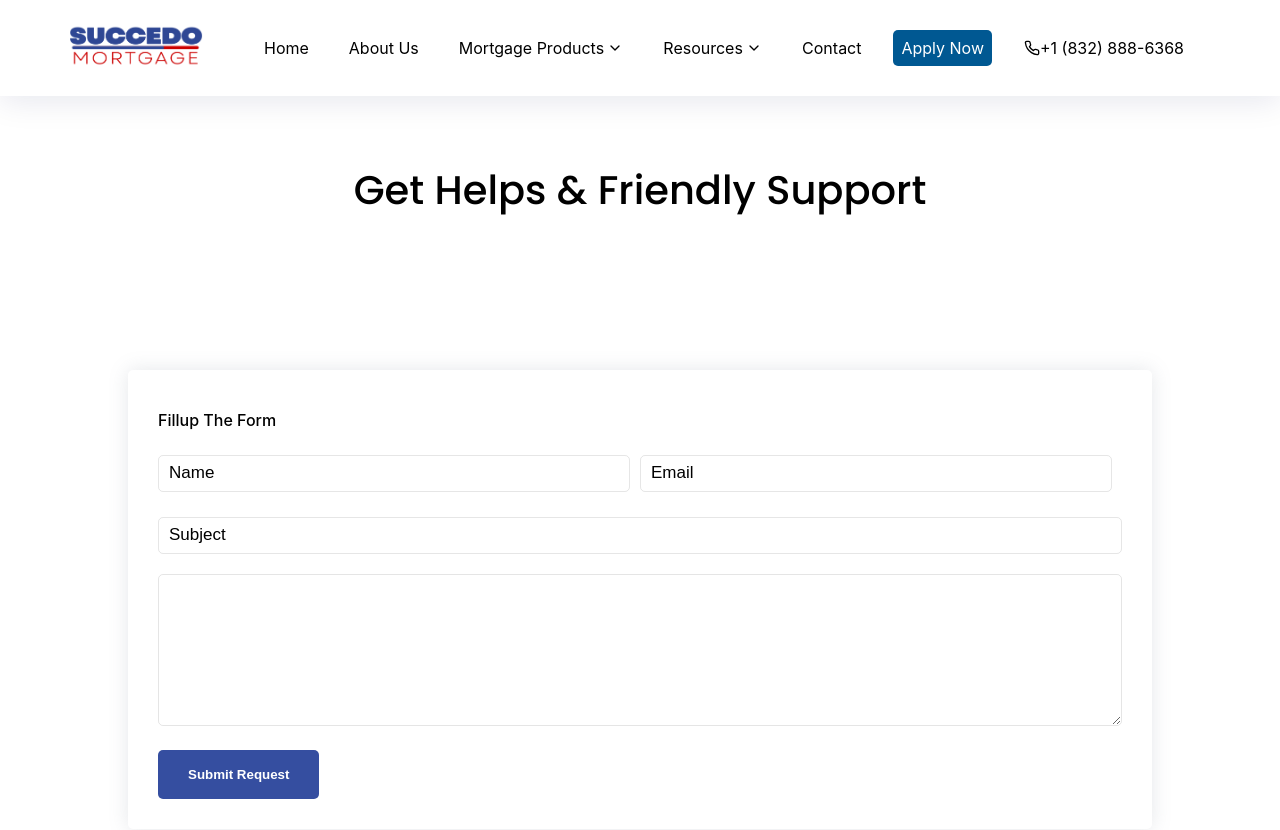
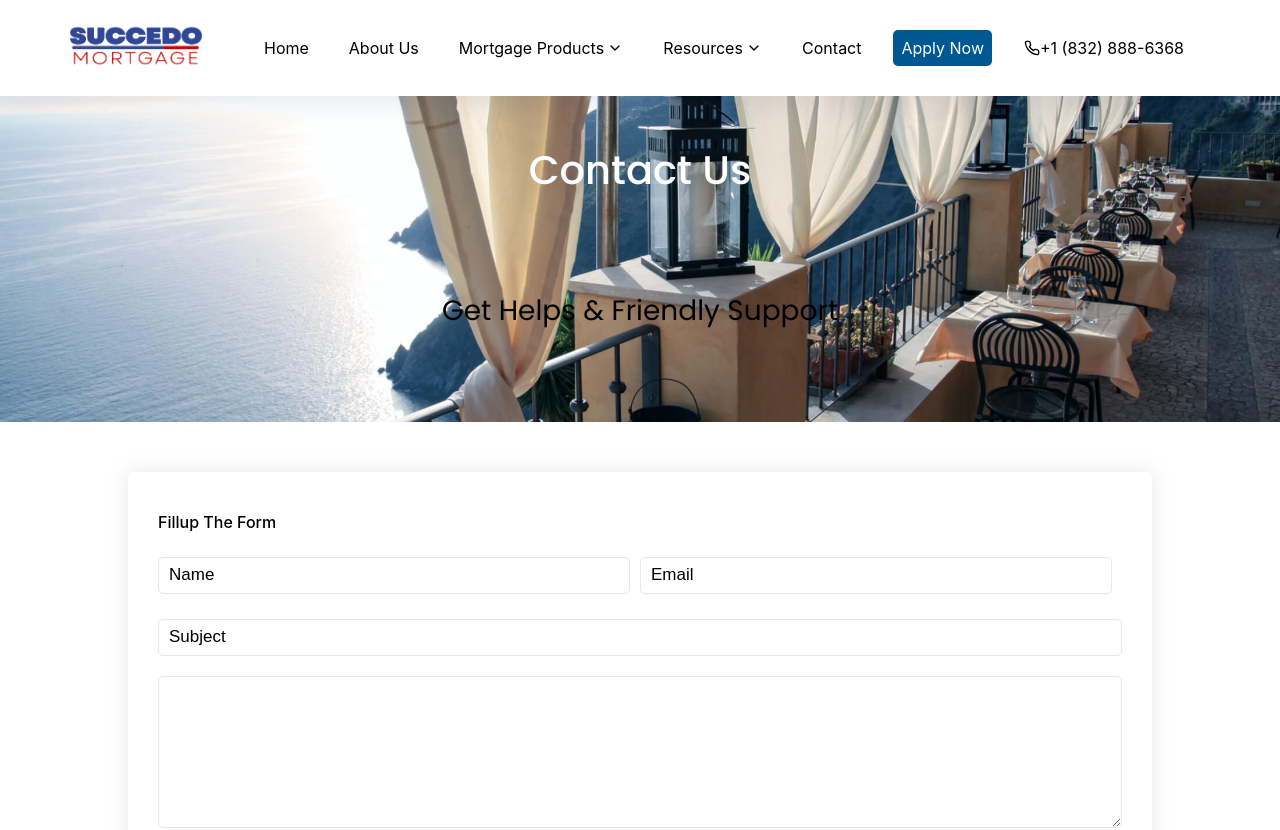
Before and after one commit to SamAtStrideRE/Succedo-mortgage, a React (Create React App) app: page /contact in a window 1280 px wide. Shown: the top 830 px of the page. Built offline with nearby package versions, Linux system fonts and the light colour scheme.

Commit message:
background image(about us)fixed

```diff
--- a/src/components/about/About.jsx
+++ b/src/components/about/About.jsx
@@ -9,8 +9,7 @@ const About = () => {
       <section className="about">
         <Back
           name="About Us"
-          title="About Us - Who We Are?"
-          subtitle="Succedo Mortgages"
+          // title="About Us - Who We Are?"
           cover={img}
         />
         <div className="welcome-container">
--- a/src/components/about/about.css
+++ b/src/components/about/about.css
@@ -13,11 +13,9 @@
   line-height: 30px;
 }
 .about .welcome-container {
-
-  background-color: white; /* Set background color to white */
-  padding: 20px; /* Add padding for spacing */
-  /* border-radius: 10px; */
-  box-shadow: 0px 0px 10px rgba(0, 0, 0, 0.1); /* Add shadow for depth */
+  background-color: white;
+  padding: 20px;
+  box-shadow: 0px 0px 10px rgba(0, 0, 0, 0.1);
 }
 @media screen and (max-width: 768px) {
   .about .container {
@@ -32,10 +30,7 @@
   .about .welcome-container h2 {
     text-align: center;
   }
-
   .about .welcome-container .content-container {
     text-align: center;
   }
-
-
 }
--- /dev/null
+++ b/src/components/common/Back.css
@@ -0,0 +1,24 @@
+/* Back.css */
+.back {
+    background-size: cover;
+    height: 100%;
+    background-position: center;
+    background-repeat: no-repeat;
+    padding: 50px 0;
+    text-align: center;
+    color: white;
+  }
+  .back-content {
+
+    padding: 20px;
+    display: inline-block;
+  }
+  .back-content h1{
+    color: white;
+    padding: 50px;
+    display: inline-block;
+  }
+  /* .back-content h2{
+    color: white;
+    padding: 20px;
+  } */
--- a/src/components/common/Back.jsx
+++ b/src/components/common/Back.jsx
@@ -1,17 +1,17 @@
-import React from "react"
+// Back.jsx
+
+import React from 'react';
+import './Back.css';
 
 const Back = ({ name, title, cover }) => {
   return (
-    <>
-      <div className='back'>
-        <div className='container'>
-          <span>{name}</span>
-          <h1>{title}</h1>
-        </div>
-        <img src={cover} alt='' />
+    <div className="back" style={{ backgroundImage: `url(${cover})` }}>
+      <div className="back-content">
+        <h1>{name}</h1>
+        <h2>{title}</h2>
       </div>
-    </>
-  )
-}
+    </div>
+  );
+};
 
-export default Back
+export default Back;
--- a/src/components/common/footer/Footer.jsx
+++ b/src/components/common/footer/Footer.jsx
@@ -13,15 +13,15 @@ const Footer = () => {
           </div>
           <div className="footer-center">
             <p>6807 Wynnwood Lane Suite B<br />Houston, Texas 77008</p>
-            <p>Office: (346) 476-1900</p>
+            <p>Office: +1 (832) 888-6368</p>
             <p>Email: <a href="mailto:info@cleartoclose.mortgage" className="footer-email">info@cleartoclose.mortgage</a></p>
           </div>
           <div className="footer-right">
-            <div className="footer-icons">
+            {/* <div className="footer-icons">
               <a href="#" className="footer-icon"><FaFacebookF /></a>
               <a href="#" className="footer-icon"><FaTwitter /></a>
               <a href="#" className="footer-icon"><FaLinkedin /></a>
-            </div>
+            </div> */}
             <div className="footer-links">
               <a href="#" className="footer-link">Privacy Policy</a>
               <a href="#" className="footer-link">NMLS Consumer Access</a>
```
Also changed, not shown: src/components/apply/AP.jsx (deleted, +0 -9 lines), src/components/apply/DC.jsx (deleted, +0 -9 lines), src/components/apply/OA.jsx (deleted, +0 -11 lines), public/images/about.jpg (deleted).
